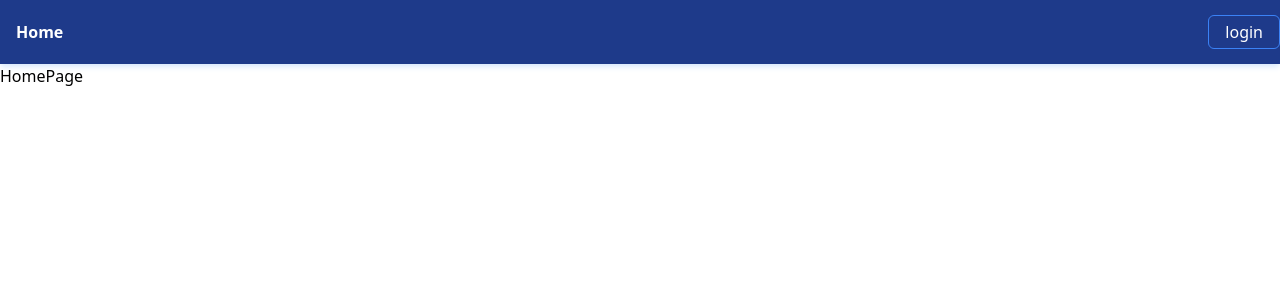
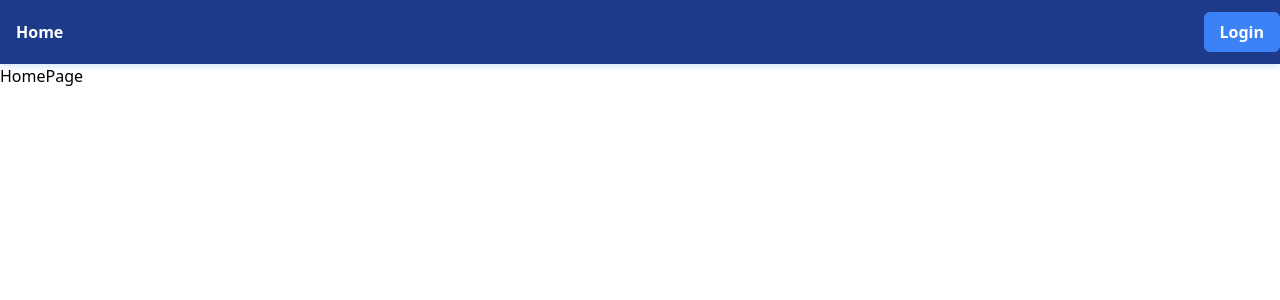
Before and after one commit to cherali/apartment-booking, a React (Vite) app: page / in a window 1280 px wide. Shown: the top 300 px of the page. Built offline with nearby package versions, Linux system fonts and the light colour scheme.

Commit message:
add button component

```diff
--- /dev/null
+++ b/src/components/Button/Button.tsx
@@ -0,0 +1,55 @@
+import { ButtonHTMLAttributes, FC } from 'react'
+import clsx from 'clsx'
+
+type ButtonVariant = 'contained' | 'outlined'
+
+interface ButtonProps extends ButtonHTMLAttributes<HTMLButtonElement> {
+  variant?: ButtonVariant
+}
+
+const Button: FC<ButtonProps> = ({
+  children,
+  variant = 'contained',
+  type = 'button',
+  className,
+  ...props
+}) => {
+  const getVariantClasses = () => {
+    switch (variant) {
+      case 'contained':
+        return clsx(
+          'text-white bg-blue-500',
+          'hover:bg-blue-600',
+          'focus:outline-none focus:ring-2 focus:ring-blue-600 focus:ring-offset-0',
+          'disabled:bg-gray-500 disabled:border-gray-500 disabled:hover:bg-gray-500',
+        )
+      case 'outlined':
+        return clsx(
+          'text-blue-500 bg-transparent border-blue-500 border-2',
+          'hover:bg-blue-100',
+          'focus:outline-none focus:ring-2 focus:ring-blue-600 focus:ring-offset-0',
+          'disabled:text-gray-500 disabled:border-gray-500 disabled:hover:bg-gray-500',
+        )
+
+      default:
+        return ''
+    }
+  }
+
+  return (
+    <button
+      className={clsx(
+        getVariantClasses(),
+        'font-bold rounded-md px-4 py-1.5 box-border h-10 inline-flex items-center justify-center capitalize',
+        'disabled:pointer-events-none',
+        className,
+      )}
+      type={type}
+      {...props}
+    >
+      {children}
+    </button>
+  )
+}
+
+export default Button
--- a/src/layouts/default/DefaultHeader.tsx
+++ b/src/layouts/default/DefaultHeader.tsx
@@ -1,5 +1,6 @@
 import { Link } from 'react-router-dom'
 import { routes } from '@/Routes/routes'
+import Button from '@/components/Button/Button'
 
 const DefaultHeader = () => {
   const navs = [{ title: 'Home', link: routes.public.home }]
@@ -18,7 +19,7 @@ const DefaultHeader = () => {
         </section>
 
         <section>
-          <button className='border border-blue-500 rounded-md px-4 py-1'>login</button>
+          <Button className=''>login</Button>
         </section>
       </section>
     </header>
```
